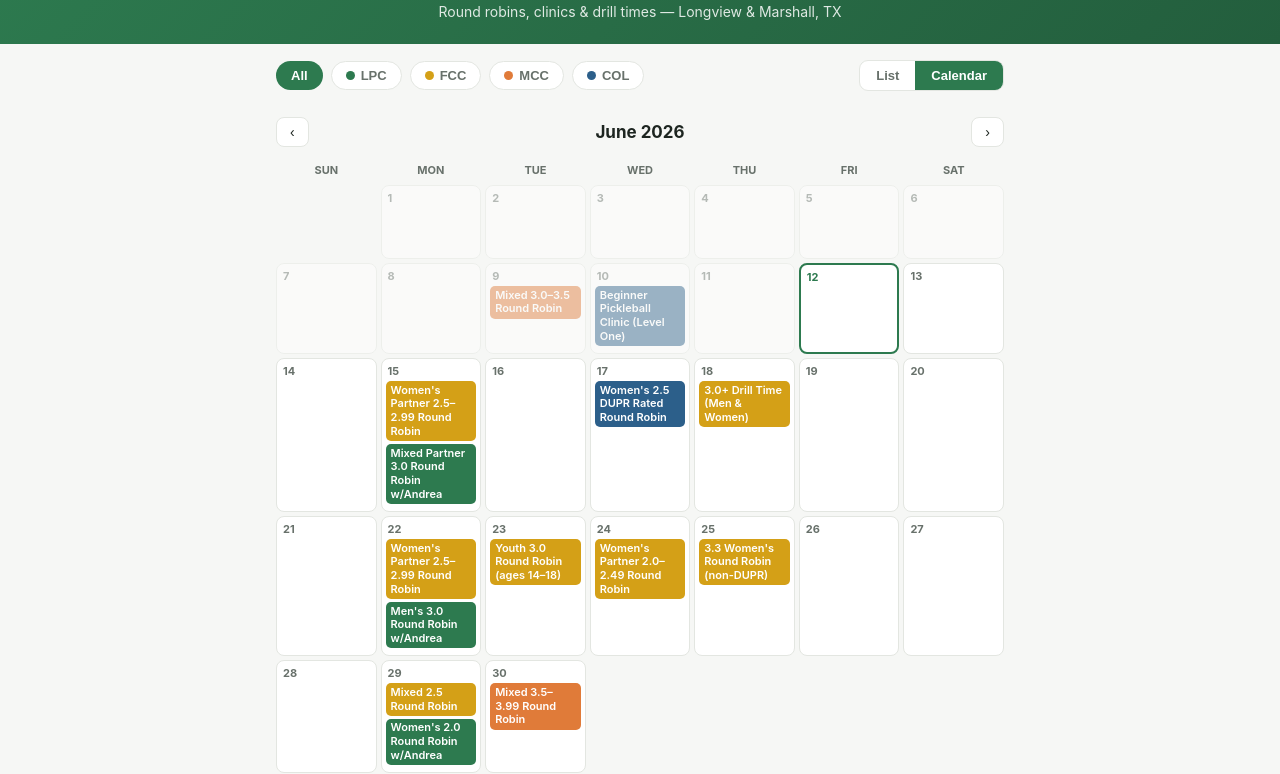
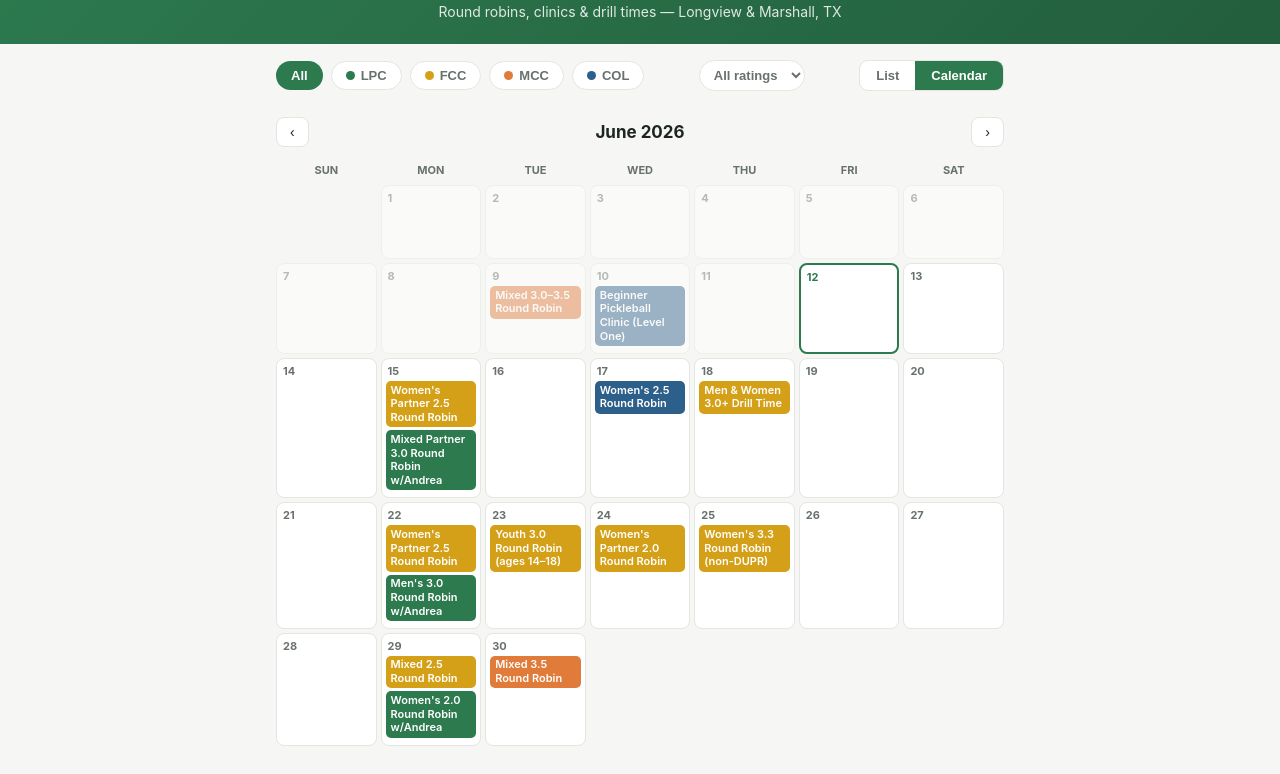
Before and after one commit to bsilverthorne/andreaspickleball.com, a plain HTML site: page index.html in a window 1280 px wide. Shown: the part 64-838 px from the top of the page. Drawn offline with Linux system fonts and the light colour scheme.

Commit message:
Update site

```diff
--- a/events.js
+++ b/events.js
@@ -1,20 +1,26 @@
 // ============================================================
 //  ANDREA'S PICKLEBALL — EVENT DATA
 //
-//  This is the ONLY file you need to edit to update the website.
+//  NOTE: Andrea edits events in share-apb/EVENTS.md (Dropbox).
+//  This file is generated from that markdown — if you edit it
+//  by hand, mirror the change back into EVENTS.md.
 //
-//  To add an event: copy one of the blocks between { and },
-//  paste it in date order, and change the details.
-//  To remove an event: delete its block (from { to },).
-//  Past events disappear from the site automatically — you
-//  don't have to delete them right away.
+//  Each event's TITLE is built automatically from its parts, in
+//  this order:   [gender] [format] [rating] [type] [extra]
+//  e.g.  Women's + Partner + 2.5 + Round Robin + w/Andrea
+//     →  "Women's Partner 2.5 Round Robin w/Andrea"
 //
 //  Field guide:
 //    date     — "YYYY-MM-DD"  (e.g. "2026-06-15")
 //    time     — start time, e.g. "8:30 AM"
 //    endTime  — optional, e.g. "12:00 PM" (leave "" if unknown)
-//    title    — what shows in bold on the card
+//    gender   — "Women's", "Men's", "Mixed", "Youth", "Men & Women"
+//    format   — "Partner", "Individual", or "" (not applicable)
+//    rating   — "2.5", "3.0–3.5", "3.0+", "" (no rating)
 //    type     — "Round Robin", "Clinic", or "Drill Time"
+//    extra    — optional tail, e.g. "w/Andrea", "(ages 14–18)"
+//    titleOverride — set this to use a custom title instead of
+//                    the built one (for odd events like clinics)
 //    venue    — "LPC", "FCC", "MCC", or "COL" (controls the color)
 //    locationDetail — optional, e.g. "Broughton Rec Center"
 //    dupr     — true if DUPR-rated, false if not
@@ -41,119 +47,119 @@ const FOOTER_LINKS = [
 const EVENTS = [
   {
     date: "2026-06-09", time: "8:30 AM", endTime: "12:00 PM",
-    title: "Mixed 3.0–3.5 Round Robin",
+    gender: "Mixed", format: "", rating: "3.0–3.5", extra: "", titleOverride: "",
     type: "Round Robin", venue: "MCC", locationDetail: "",
     dupr: true, price: "$20",
     link: "https://www.signupgenius.com/go/10C0C4BADAD23A0FC1-58203515-marshall#/",
   },
   {
     date: "2026-06-10", time: "9:00 AM", endTime: "11:30 AM",
-    title: "Beginner Pickleball Clinic (Level One)",
+    gender: "", format: "", rating: "", extra: "", titleOverride: "Beginner Pickleball Clinic (Level One)",
     type: "Clinic", venue: "COL", locationDetail: "Broughton Rec Center",
     dupr: false, price: "",
     link: "https://anc.apm.activecommunities.com/longviewpard/activity/search/detail/4444?onlineSiteId=0&from_original_cui=true",
   },
   {
     date: "2026-06-15", time: "8:30 AM", endTime: "",
-    title: "Women's Partner 2.5–2.99 Round Robin",
+    gender: "Women's", format: "Partner", rating: "2.5", extra: "", titleOverride: "",
     type: "Round Robin", venue: "FCC", locationDetail: "",
     dupr: true, price: "$15",
     link: "https://www.signupgenius.com/go/10C0C4BADAD23A0FC1-61342694-fccround#/",
   },
   {
     date: "2026-06-15", time: "6:00 PM", endTime: "9:00 PM",
-    title: "Mixed Partner 3.0 Round Robin w/Andrea",
+    gender: "Mixed", format: "Partner", rating: "3.0", extra: "w/Andrea", titleOverride: "",
     type: "Round Robin", venue: "LPC", locationDetail: "",
     dupr: true, price: "$30",
     link: "https://www.longviewpickleballclub.com/events",
   },
   {
     date: "2026-06-17", time: "9:00 AM", endTime: "12:30 PM",
-    title: "Women's 2.5 DUPR Rated Round Robin",
+    gender: "Women's", format: "", rating: "2.5", extra: "", titleOverride: "",
     type: "Round Robin", venue: "COL", locationDetail: "Broughton Rec Center",
     dupr: true, price: "$15",
     link: "https://anc.apm.activecommunities.com/longviewpard/activity/search/detail/4445?onlineSiteId=0&from_original_cui=true",
   },
   {
     date: "2026-06-18", time: "8:30 AM", endTime: "",
-    title: "3.0+ Drill Time (Men & Women)",
+    gender: "Men & Women", format: "", rating: "3.0+", extra: "", titleOverride: "",
     type: "Drill Time", venue: "FCC", locationDetail: "",
     dupr: false, price: "$15",
     link: "https://www.signupgenius.com/go/10C0C4BADAD23A0FC1-61342694-fccround#/",
   },
   {
     date: "2026-06-22", time: "8:00 AM", endTime: "",
-    title: "Women's Partner 2.5–2.99 Round Robin",
+    gender: "Women's", format: "Partner", rating: "2.5", extra: "", titleOverride: "",
     type: "Round Robin", venue: "FCC", locationDetail: "",
     dupr: true, price: "$15",
     link: "https://www.signupgenius.com/go/10C0C4BADAD23A0FC1-61342694-fccround#/",
   },
   {
     date: "2026-06-22", time: "6:00 PM", endTime: "9:00 PM",
-    title: "Men's 3.0 Round Robin w/Andrea",
+    gender: "Men's", format: "", rating: "3.0", extra: "w/Andrea", titleOverride: "",
     type: "Round Robin", venue: "LPC", locationDetail: "",
     dupr: true, price: "$15",
     link: "https://www.longviewpickleballclub.com/events",
   },
   {
     date: "2026-06-23", time: "8:30 AM", endTime: "",
-    title: "Youth 3.0 Round Robin (ages 14–18)",
+    gender: "Youth", format: "", rating: "3.0", extra: "(ages 14–18)", titleOverride: "",
     type: "Round Robin", venue: "FCC", locationDetail: "",
     dupr: false, price: "",
     link: "https://www.signupgenius.com/go/10C0C4BADAD23A0FC1-64383324-youth#/",
   },
   {
     date: "2026-06-24", time: "8:30 AM", endTime: "",
-    title: "Women's Partner 2.0–2.49 Round Robin",
+    gender: "Women's", format: "Partner", rating: "2.0", extra: "", titleOverride: "",
     type: "Round Robin", venue: "FCC", locationDetail: "",
     dupr: true, price: "$15",
     link: "https://www.signupgenius.com/go/10C0C4BADAD23A0FC1-61342694-fccround#/",
   },
   {
     date: "2026-06-25", time: "8:30 AM", endTime: "",
-    title: "3.3 Women's Round Robin (non-DUPR)",
+    gender: "Women's", format: "", rating: "3.3", extra: "(non-DUPR)", titleOverride: "",
     type: "Round Robin", venue: "FCC", locationDetail: "",
     dupr: false, price: "$15",
     link: "https://www.signupgenius.com/go/10C0C4BADAD23A0FC1-61342694-fccround#/",
   },
   {
     date: "2026-06-29", time: "8:30 AM", endTime: "",
-    title: "Mixed 2.5 Round Robin",
+    gender: "Mixed", format: "", rating: "2.5", extra: "", titleOverride: "",
     type: "Round Robin", venue: "FCC", locationDetail: "",
     dupr: true, price: "$15",
     link: "https://www.signupgenius.com/go/10C0C4BADAD23A0FC1-61342694-fccround#/",
   },
   {
     date: "2026-06-29", time: "6:00 PM", endTime: "9:00 PM",
-    title: "Women's 2.0 Round Robin w/Andrea",
+    gender: "Women's", format: "", rating: "2.0", extra: "w/Andrea", titleOverride: "",
     type: "Round Robin", venue: "LPC", locationDetail: "",
     dupr: true, price: "$15",
     link: "https://www.longviewpickleballclub.com/events",
   },
   {
     date: "2026-06-30", time: "6:30 PM", endTime: "",
-    title: "Mixed 3.5–3.99 Round Robin",
+    gender: "Mixed", format: "", rating: "3.5", extra: "", titleOverride: "",
     type: "Round Robin", venue: "MCC", locationDetail: "",
     dupr: true, price: "$20",
     link: "https://www.signupgenius.com/go/10C0C4BADAD23A0FC1-58203515-marshall#/",
   },
   {
     date: "2026-07-02", time: "8:30 AM", endTime: "",
-    title: "Women's Partner 3.0–3.49 Round Robin (4th of July Theme)",
+    gender: "Women's", format: "Partner", rating: "3.0", extra: "(4th of July Theme)", titleOverride: "",
     type: "Round Robin", venue: "FCC", locationDetail: "",
     dupr: true, price: "$15",
     link: "https://www.signupgenius.com/go/10C0C4BADAD23A0FC1-61342694-fccround#/",
   },
   {
     date: "2026-07-06", time: "8:30 AM", endTime: "",
-    title: "2.0–2.99 Drill Time (Men & Women)",
+    gender: "Men & Women", format: "", rating: "2.0–2.99", extra: "", titleOverride: "",
     type: "Drill Time", venue: "FCC", locationDetail: "",
     dupr: false, price: "$15",
     link: "https://www.signupgenius.com/go/10C0C4BADAD23A0FC1-61342694-fccround#/",
   },
   {
     date: "2026-07-06", time: "6:00 PM", endTime: "9:00 PM",
-    title: "Mixed 3.5 Round Robin w/Andrea",
+    gender: "Mixed", format: "", rating: "3.5", extra: "w/Andrea", titleOverride: "",
     type: "Round Robin", venue: "LPC", locationDetail: "",
     dupr: true, price: "$30",
     link: "https://www.longviewpickleballclub.com/events",
--- a/index.html
+++ b/index.html
@@ -30,6 +30,9 @@
   .chip { border: 1.5px solid var(--border); background: var(--card); border-radius: 999px; padding: 6px 14px; font-size: 13px; font-weight: 600; cursor: pointer; color: var(--muted); display: inline-flex; align-items: center; gap: 6px; }
   .chip .dot { width: 9px; height: 9px; border-radius: 50%; }
   .chip.active { color: #fff; border-color: transparent; }
+
+  .rating-select { border: 1.5px solid var(--border); background: var(--card); border-radius: 999px; padding: 6px 10px; font-size: 13px; font-weight: 600; color: var(--muted); cursor: pointer; max-width: 140px; }
+  .rating-select.active { border-color: var(--green); color: var(--green); }
 
   .view-toggle { display: flex; border: 1.5px solid var(--border); border-radius: 9px; overflow: hidden; background: var(--card); }
   .view-toggle button { border: none; background: transparent; padding: 7px 16px; font-size: 13px; font-weight: 600; cursor: pointer; color: var(--muted); }
@@ -88,6 +91,7 @@
 <div class="wrap">
   <nav class="controls">
     <div class="chips" id="chips"></div>
+    <select id="rating-select" class="rating-select" aria-label="Filter by rating"></select>
     <div class="view-toggle" id="view-toggle">
       <button data-view="list">List</button>
       <button data-view="calendar" class="active">Calendar</button>
@@ -106,7 +110,33 @@
 <script src="events.js"></script>
 <script>
 (function () {
-  const state = { venue: 'ALL', view: 'calendar', calYear: null, calMonth: null };
+  const state = { venue: 'ALL', rating: 'ALL', view: 'calendar', calYear: null, calMonth: null };
+
+  // Title is assembled from parts in a fixed order:
+  // [gender] [format] [rating] [type] [extra]
+  function buildTitle(e) {
+    if (e.titleOverride) return e.titleOverride;
+    return [e.gender, e.format, e.rating, e.type, e.extra].filter(Boolean).join(' ');
+  }
+
+  // Turn a rating string into a numeric range so variations can be
+  // compared: "2.5" (division) → 2.50–2.99, "3.0+" → 3.0 and up,
+  // "2.0–2.99" → as written, "3.3" → handled as the 3.3 spot rating.
+  function parseRating(str) {
+    if (!str) return null;
+    const nums = String(str).match(/\d+(?:\.\d+)?/g);
+    if (!nums) return null;
+    const min = parseFloat(nums[0]);
+    let max = str.indexOf('+') !== -1 ? 99 : parseFloat(nums[nums.length - 1]);
+    // A division shorthand like 2.5 or 3.0 means "that whole bracket"
+    if ((max * 10) % 5 === 0) max += 0.49;
+    return { min: min, max: max };
+  }
+  function matchesRating(e) {
+    if (state.rating === 'ALL') return true;
+    const er = parseRating(e.rating), fr = parseRating(state.rating);
+    return !!(er && fr) && er.min <= fr.max && fr.min <= er.max;
+  }
 
   function parseDate(str) {
     const [y, m, d] = str.split('-').map(Number);
@@ -129,6 +159,7 @@
     return EVENTS
       .filter(e => parseDate(e.date) >= t)
       .filter(e => state.venue === 'ALL' || e.venue === state.venue)
+      .filter(matchesRating)
       .sort((a, b) => (a.date.localeCompare(b.date)) || (timeMinutes(a.time) - timeMinutes(b.time)));
   }
 
@@ -151,6 +182,34 @@
       b.onclick = () => { state.venue = key; render(); };
       el.appendChild(b);
     });
+  }
+
+  /* ----- rating filter dropdown ----- */
+  function setupRatingSelect() {
+    const sel = document.getElementById('rating-select');
+    const t = today();
+    const seen = [];
+    EVENTS.filter(e => parseDate(e.date) >= t && e.rating).forEach(e => {
+      if (seen.indexOf(e.rating) === -1) seen.push(e.rating);
+    });
+    seen.sort((a, b) => {
+      const ra = parseRating(a), rb = parseRating(b);
+      return (ra.min - rb.min) || (ra.max - rb.max);
+    });
+    sel.innerHTML = '';
+    const all = document.createElement('option');
+    all.value = 'ALL'; all.textContent = 'All ratings';
+    sel.appendChild(all);
+    seen.forEach(r => {
+      const o = document.createElement('option');
+      o.value = r; o.textContent = r;
+      sel.appendChild(o);
+    });
+    sel.onchange = () => {
+      state.rating = sel.value;
+      sel.classList.toggle('active', state.rating !== 'ALL');
+      render();
+    };
   }
 
   /* ----- list view ----- */
@@ -187,7 +246,7 @@
           '<div class="meta">' + time + ' · ' + place + (e.price ? ' · ' + e.price : '') + '</div>' +
         '</div>' +
         '<a class="signup" target="_blank" rel="noopener">Sign Up →</a>';
-      card.querySelector('h3').textContent = e.title;
+      card.querySelector('h3').textContent = buildTitle(e);
       card.querySelector('a').href = e.link || v.link;
       root.appendChild(card);
     });
@@ -222,7 +281,8 @@
     // events this month (shows past days dimmed, so the whole month reads true)
     const monthEvents = EVENTS
       .filter(e => { const d = parseDate(e.date); return d.getFullYear() === y && d.getMonth() === m; })
-      .filter(e => state.venue === 'ALL' || e.venue === state.venue);
+      .filter(e => state.venue === 'ALL' || e.venue === state.venue)
+      .filter(matchesRating);
 
     const firstDow = new Date(y, m, 1).getDay();
     const daysInMonth = new Date(y, m + 1, 0).getDate();
@@ -242,8 +302,8 @@
         a.href = e.link || v.link;
         a.target = '_blank';
         a.rel = 'noopener';
-        a.title = e.title + ' — ' + e.time;
-        a.textContent = e.title;
+        a.title = buildTitle(e) + ' — ' + e.time;
+        a.textContent = buildTitle(e);
         c.appendChild(a);
       });
       grid.appendChild(c);
@@ -277,6 +337,7 @@
     b.onclick = () => { state.view = b.dataset.view; render(); };
   });
 
+  setupRatingSelect();
   renderFooter();
   render();
 })();
```
